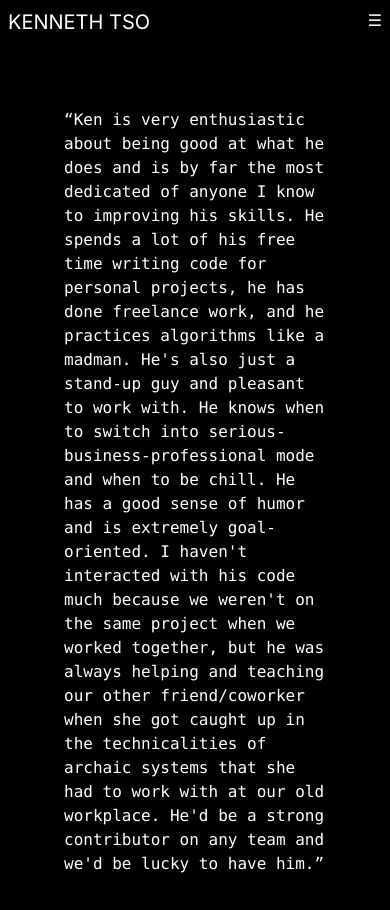
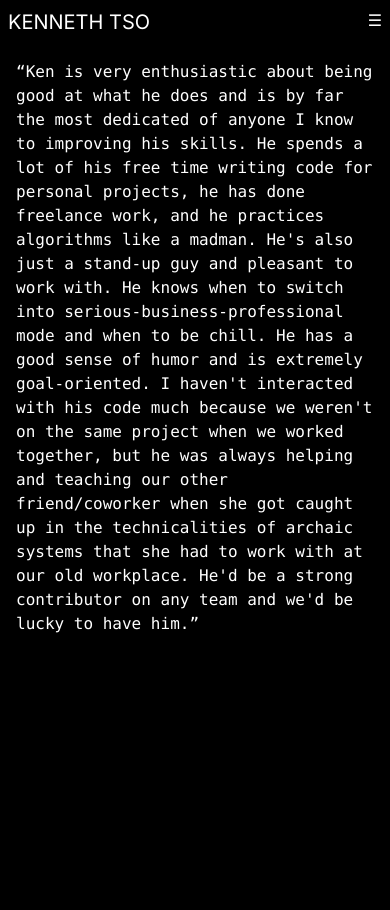
Before and after one commit to iamkennytso/portfolio, a Next.js app: page /testimonials in a window 390 px wide. Shown: the top 910 px of the page. After the commit the page ends 844 px from the top, so only its background shows below. Built offline with nearby package versions, Linux system fonts and the light colour scheme.

Commit message:
mobile padding

```diff
--- a/src/app/testimonials/page.tsx
+++ b/src/app/testimonials/page.tsx
@@ -1,5 +1,5 @@
 export default function Testimonials() {
-  return <div className="flex flex-col m-16 justify-center items-center">
+  return <div className="flex flex-col m-4 md:m-16 justify-center items-center">
     <code>“Ken is very enthusiastic about being good at what he does and is by far the most dedicated of anyone I know to improving his skills. He spends a lot of his free time writing code for personal projects, he has done freelance work, and he practices algorithms like a madman. He&apos;s also just a stand-up guy and pleasant to work with. He knows when to switch into serious-business-professional mode and when to be chill. He has a good sense of humor and is extremely goal-oriented. I haven&apos;t interacted with his code much because we weren&apos;t on the same project when we worked together, but he was always helping and teaching our other friend/coworker when she got caught up in the technicalities of archaic systems that she had to work with at our old workplace. He&apos;d be a strong contributor on any team and we&apos;d be lucky to have him.”</code>
   </div>
 }
--- a/src/app/wonderlic/page.tsx
+++ b/src/app/wonderlic/page.tsx
@@ -37,7 +37,7 @@ const wonderlicImages: WonderlicObject[] = [
 
 export default function CoverLetter() {
   return (
-    <div className="flex flex-col m-16 justify-center items-center">
+    <div className="flex flex-col m-4 md:m-16 justify-center items-center">
       <p>What is Wonderlic? According to their <a className="underline" href={wonderlicUrl}>website</a>, &quot;The Wonderlic Select hiring assessments provide comprehensive, job-specific insights into a candidate&apos;s fit for a role. Using Wonderlic&apos;s multi-measure assessment approach gives HR teams the most accurate prediction of whether their candidate can do the job, wants to do the job, and how they&apos;ll do it. This approach gives greater insights into performance and retention.&quot;</p>
       <br/>
       <p> I took this personality test as part of a job application. I was actually rejected from the job, so I&apos;m not sure putting this out there actually helps me, but here it is for transparency sake.</p>
```
